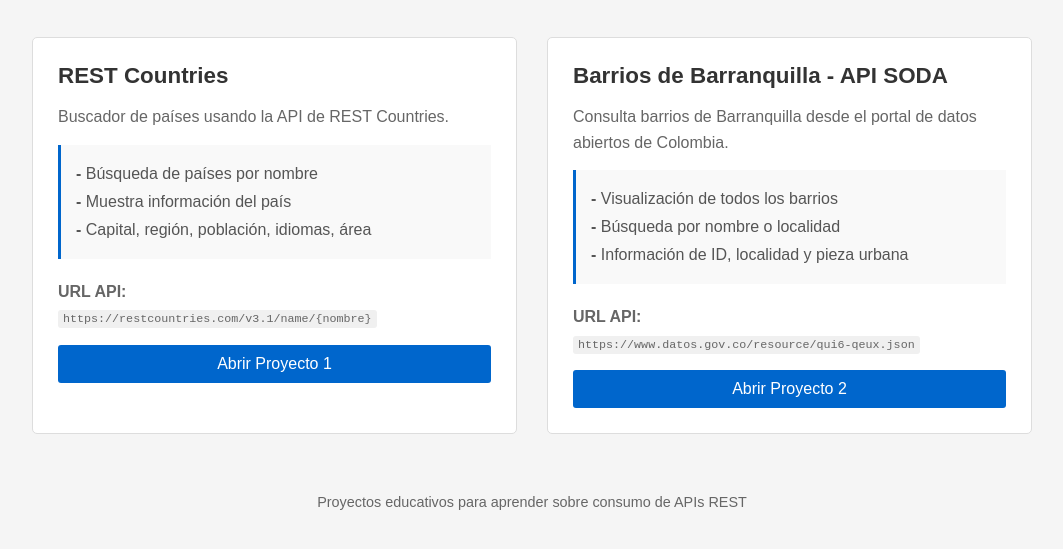
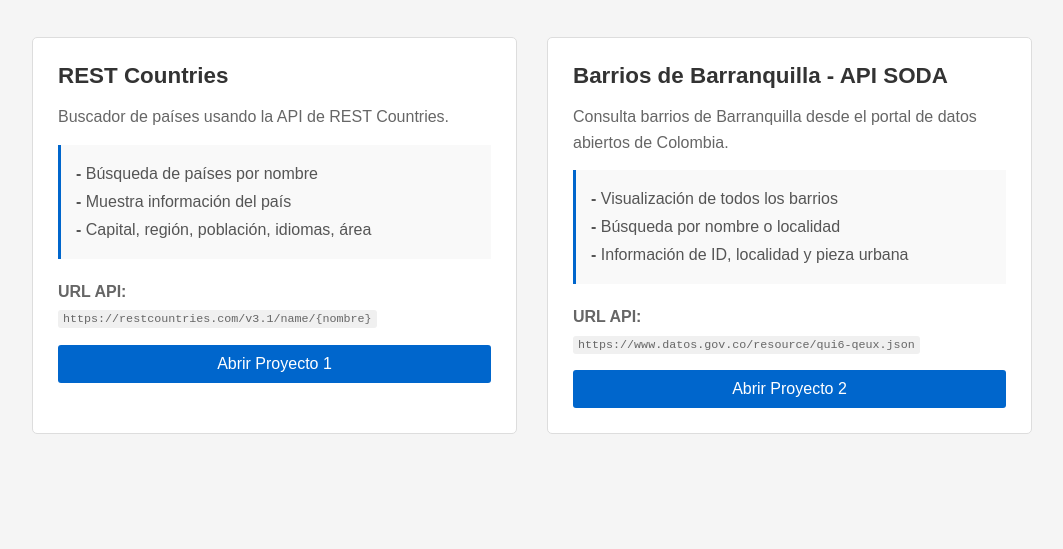
Before and after one commit to HelloAVega/API-REST-y-API-SODA, a plain HTML site: page index.html in a window 1280 px wide. Shown: the part 91-640 px from the top of the page, without its empty margins (108-1171 px from the left). Drawn offline with Linux system fonts and the light colour scheme.

Commit message:
Add files via upload

```diff
--- a/index.html
+++ b/index.html
@@ -178,9 +178,6 @@
             </div>
         </div>
 
-        <div class="footer">
-            <p>Proyectos educativos para aprender sobre consumo de APIs REST</p>
-        </div>
     </div>
 </body>
 </html>
```
Also changed, not shown: Imagenes/Barrios.png (added), Imagenes/Consultas a APIs.png (added), Imagenes/Paises.png (added).
